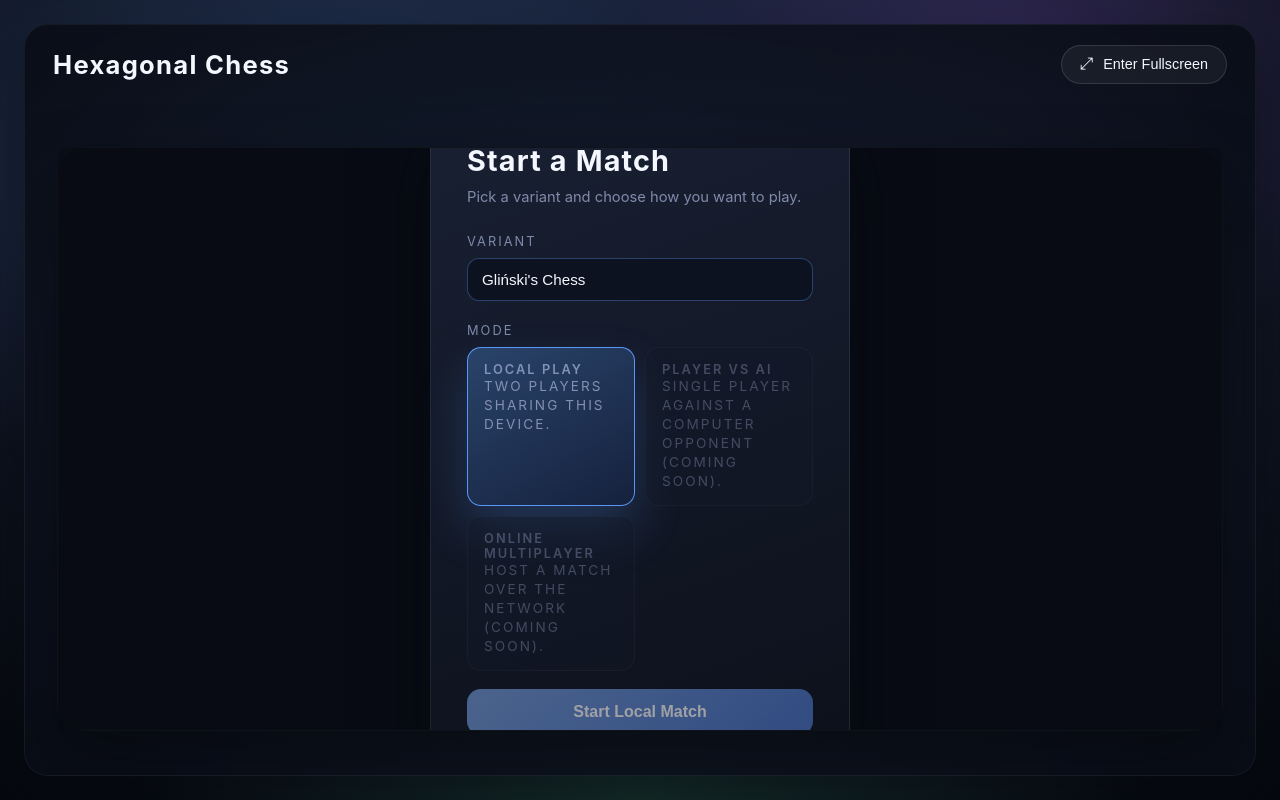
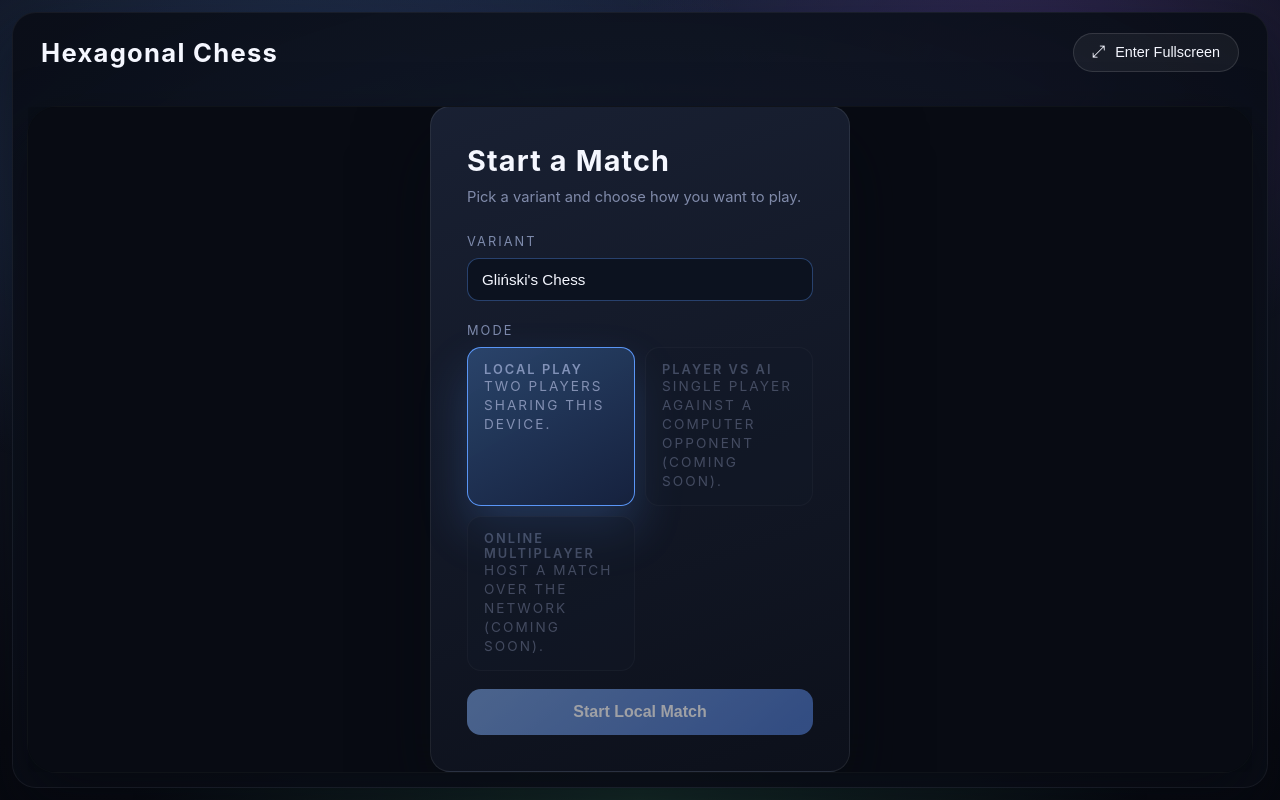
Before and after one commit to parallaxisjones/hex-chess, a plain HTML site: page crates/game/index.html in a window 1280 px wide. Drawn offline with Linux system fonts and the light colour scheme.

Commit message:
feat: ready for github pages

```diff
--- a/crates/game/index.html
+++ b/crates/game/index.html
@@ -34,7 +34,7 @@
 
         body {
             margin: 0;
-            padding: clamp(12px, 3vw, 24px);
+            padding: clamp(4px, 1.5vw, 12px);
             min-height: 100vh;
             background: radial-gradient(125% 140% at 50% 20%, #1d2844 0%, #111623 38%, #070910 65%, #04050a 100%);
             color: var(--text-primary);
@@ -351,6 +351,8 @@
             border: 1px solid rgba(255, 255, 255, 0.05);
             box-shadow: var(--shadow-elevated);
             overflow: hidden;
+            width: 100%;
+            max-width: 100%;
         }
 
         .board-toolbar {
@@ -398,28 +400,28 @@
 
         .canvas-wrapper {
             flex: 1 1 auto;
-            padding: clamp(12px, 4vw, 32px);
+            padding: clamp(6px, 2vw, 14px);
             display: flex;
-            align-items: center;
+            align-items: stretch;
             justify-content: center;
         }
 
         .canvas-frame {
             flex: 1 1 auto;
-            max-width: min(1200px, 100%);
-            border-radius: clamp(16px, 3vw, 28px);
+            max-width: 100%;
+            border-radius: clamp(18px, 3.5vw, 30px);
             background: rgba(6, 9, 16, 0.92);
             border: 1px solid rgba(255, 255, 255, 0.04);
             position: relative;
             overflow: hidden;
             display: flex;
-            align-items: center;
+            align-items: stretch;
             justify-content: center;
-            box-shadow: 0 24px 56px rgba(5, 7, 12, 0.55);
+            box-shadow: 0 28px 60px rgba(5, 7, 12, 0.55);
         }
 
         body.is-fullscreen .canvas-wrapper {
-            padding: min(18px, 3vh);
+            padding: min(6px, 1.5vh) min(6px, 1.5vw);
         }
 
         body.is-fullscreen .canvas-frame {
@@ -436,6 +438,7 @@
             outline: none;
             background: transparent;
             flex: 1 1 auto;
+            object-fit: contain;
         }
 
         canvas:focus-visible {
@@ -445,6 +448,9 @@
 
         body.is-fullscreen .board-area {
             justify-content: center;
+            max-width: 100%;
+            border: none;
+            border-radius: 0;
         }
 
         body.is-fullscreen .board-toolbar {
@@ -458,10 +464,6 @@
 
         body.is-fullscreen .board-toolbar > * {
             pointer-events: auto;
-        }
-
-        body.is-fullscreen .canvas-wrapper {
-            padding: min(18px, 3vh) min(18px, 3vw);
         }
 
         #loading {
```
